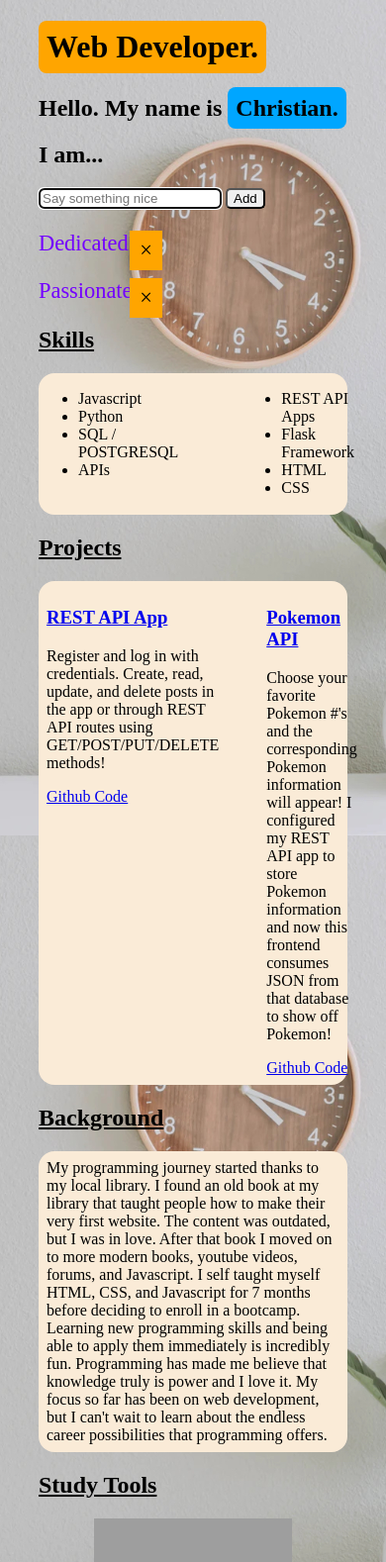
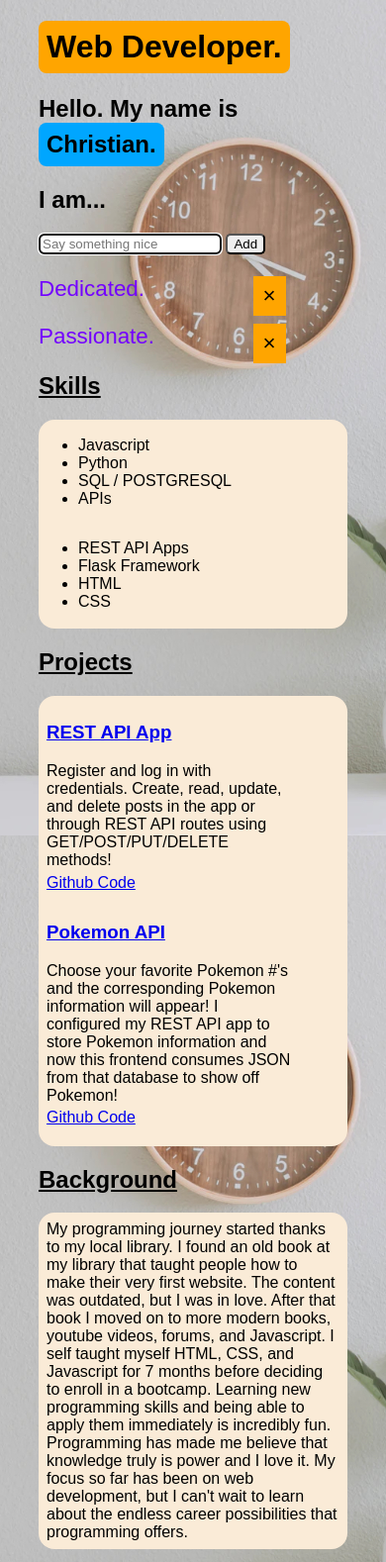
Before and after one commit to Lifestream308/flask-my-portfolio, a Flask app: page / in a window 390 px wide. Shown: the top 1578 px of the page at 99% size. Run offline with Flask 2, Linux system fonts and the light colour scheme; grey boxes are pictures that could not be loaded.

Commit message:
Add files via upload
Mobile friendly update

```diff
--- a/portfolio/static/main.css
+++ b/portfolio/static/main.css
@@ -8,12 +8,13 @@ html {
 }
 body {
     /* background: url(https://virtualbg-brandstudio.netdna-ssl.com/wp-content/uploads/2020/06/professional-2-background-for-zoom-or-teams-unsplash.jpg); */
-    background: url(/static/images/professional-background.jpg);
+    background: url(/images/professional-background.jpg);
     background-repeat: no-repeat;
     background-attachment: fixed;
     background-size: cover;
     background-position: center;
     margin: 0 10% 0 10%;
+    font-family: Arial, Helvetica, sans-serif;
 }
 .title {
     background-color: orange;
@@ -42,11 +43,17 @@ button {
     background-color: #f44336;
     color: white;
 }
+.inline {
+    display: inline;
+}
 .nameEmphasis {
     /* color: rgb(0, 166, 255); */
     background-color: rgb(0, 166, 255);
     border-radius: .5rem;
     padding: .5rem;
+    margin: 0rem 0 0rem 0;
+    width: fit-content;
+    display: inline-block;
 }
 #appendContainer {
     width: 40%;
@@ -68,6 +75,7 @@ button {
     border-radius: 1rem;
     padding: .1rem 0 .1rem 0;
     display: flex;
+    flex-wrap: wrap;
 }
 .listEmphasis ul {
     margin-right: 4rem;
@@ -77,6 +85,9 @@ button {
 }
 .project {
     margin-right: 3rem;
+}
+.raise {
+    top: -0.7rem;
 }
 .tools {
     text-align: center;
@@ -91,3 +102,15 @@ button {
 footer {
     margin-bottom: 3rem;
 }
+
+/* Media Queries */
+@media screen and (max-width: 700px) {
+    #appendContainer {width: 60%;}
+}
+@media screen and (max-width: 550px) {
+    #appendContainer {width: 80%;}
+}
+@media screen and (max-width: 700px) {
+    .container {flex-wrap: wrap;}
+    .raise {position: relative;}
+}
--- a/portfolio/templates/index.html
+++ b/portfolio/templates/index.html
@@ -4,13 +4,13 @@
    <meta charset="UTF-8">
    <meta http-equiv="X-UA-Compatible" content="IE=edge">
    <meta name="viewport" content="width=device-width, initial-scale=1.0">
-   <link href="/static/main.css" rel="stylesheet" type="text/css"/>
+   <link href="main.css" rel="stylesheet" type="text/css"/>
    <title>My Portfolio</title>
-   <script src="/static/mainjs.js" defer></script>
+   <script src="mainjs.js" defer></script>
 </head>
 <body>
     <h1 class="title">Web Developer.</h1>
-    <h2>Hello. My name is <span class="nameEmphasis">Christian.</span></h1>
+    <h2 class="inline">Hello. My name is </h2><h2 class="nameEmphasis">Christian.</h2>
     <h2>I am...</h2>
 
     <input onkeypress="hitEnter()" type="text" id="descriptionInput" name="descriptionInput" placeholder="Say something nice" autofocus>
@@ -41,26 +41,26 @@
         <div class="project">
             <a href="https://pokemondb308.herokuapp.com/home" target="_blank"><h3>REST API App</h3></a>
             <p>Register and log in with credentials. Create, read, update, and delete posts in the app or through REST API routes using GET/POST/PUT/DELETE methods!</p>
-            <a href="https://github.com/Lifestream308/pokemondb308" target="_blank">Github Code</a>
+            <a class="raise" href="https://github.com/Lifestream308/pokemondb308" target="_blank">Github Code</a>
         </div>
         <div class="project">
             <a href="https://lifestream308.github.io/" target="_blank"><h3>Pokemon API</h3></a>
             <p>Choose your favorite Pokemon #'s and the corresponding Pokemon information will appear! I configured my REST API app to store Pokemon information and now this frontend consumes JSON from that database to show off Pokemon!</p>
-            <a href="https://github.com/Lifestream308/Pokemonsite" target="_blank">Github Code</a>
+            <a class="raise" href="https://github.com/Lifestream308/Pokemonsite" target="_blank">Github Code</a>
         </div>
     </div>
 
     <h2 class="h2Emphasis">Background</h2>
     <p class="bgEmphasis">My programming journey started thanks to my local library. I found an old book at my library that taught people how to make their very first website. The content was outdated, but I was in love. After that book I moved on to more modern books, youtube videos, forums, and Javascript. I self taught myself HTML, CSS, and Javascript for 7 months before deciding to enroll in a bootcamp. Learning new programming skills and being able to apply them immediately is incredibly fun. Programming has made me believe that knowledge truly is power and I love it. My focus so far has been on web development, but I can't wait to learn about the endless career possibilities that programming offers.</p>
 
-    <h2 class="h2Emphasis">Study Tools</h2>
+    <!-- <h2 class="h2Emphasis">Study Tools</h2>
     <div class="tools">
         <a href="https://www.w3schools.com/" target="_blank"><img src="https://clipground.com/images/w3s-png-2.png" height="150" alt="W3 Schools Logo"></a>
 
         <a href="https://www.codewars.com/" target="_blank"><img src="https://blog.codewars.com/logo.png?h=cbc5fc2fb90154f31e3eb4ed3d3d572d497fa0522469e8f186562c4365b43db2" height="150" alt="Codewars Logo"></a>
 
         <a href="https://www.youtube.com/" target="_blank"><img src="https://logos-world.net/wp-content/uploads/2020/04/YouTube-Logo-2017-present.jpg" height="150" alt="Youtube Logo"></a>
-    </div>
+    </div> -->
 
     <!-- <h2 class="h2Emphasis">Hobbies</h2>
     <div class="listEmphasis">
```
